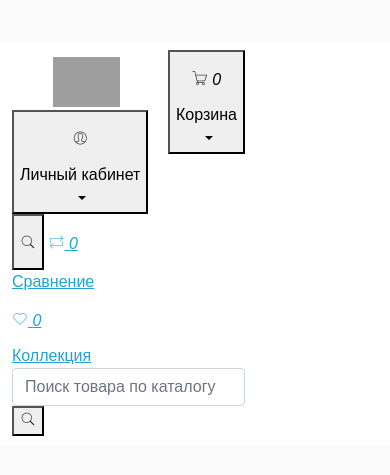
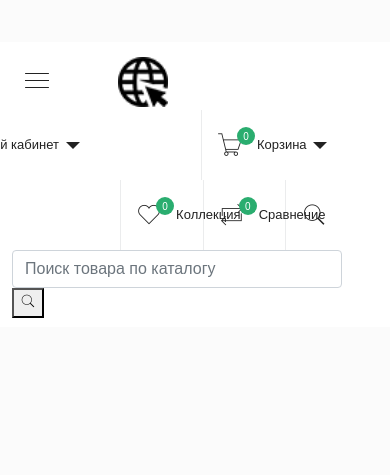
Before and after one commit to WizardsNo/Site-mg, a Django app: page / in a window 390 px wide. Shown: the top 475 px of the page. Run offline with Django 3.2, Linux system fonts and the light colour scheme; some libraries are stand-ins or nearby versions; grey boxes are pictures that could not be loaded.

Commit message:
ver_0.0.6 css file + icon fix

```diff
--- a/main/static/css/style.css
+++ b/main/static/css/style.css
@@ -27,6 +27,13 @@ a.city.select           {   font-weight: bold;color: #FFFFFF; font-size: 12px;
 #top-menu .menu-left>li {   margin-right:19px;  }
 #top-menu .menu-right>li{   margin-left:19px;   }
 /**/
+.icon-btn-menu                          {   font-size:26px;color:#222;position:relative;display:flex;float:right;height:70px;padding:5px 15px;
+                                            background:none;border:none;align-items:center;border-left:1px solid#ebeced;text-decoration:none;}
+.icon-btn-menu .text                    {   font-size:13px;margin-left:14px;color: #222;font-weight: 500;}
+.icon-btn-menu .count                   {   background:#2aad6f;width:18px;height:18px;display:block;border-radius:50%;color:#fff;
+                                            font-size:10px;text-align:center;line-height:20px;position:absolute;top:17px;left:35px;font-style:inherit;
+                                            font-family: 'Montserrat', sans-serif;}
+.icon-btn-menu:hover                    {   background:#fbfbfb;}
 #cart                                   {   float:right; position:relative;  }
 #cart > .btn                            {   font-size:12px; line-height:18px;color:#FFF; }
 #cart.open > .btn                       {   background-image:none; background-color:#FFFFFF;
@@ -64,6 +71,17 @@ a.city.select           {   font-weight: bold;color: #FFFFFF; font-size: 12px;
                             -o-transition:.5s ease-in-out;
                             transition:.5s ease-in-out;cursor:pointer;display:none;float:right;
                             background:#fff;border-radius:50%;                                              }
+#sidebar-btn span       {   display:block;position:absolute;height:1px;width:24px;background:#222;border-radius:9px;opacity:1;left:13px;
+                            -webkit-transform:rotate(0deg);
+                            -moz-transform:rotate(0deg);
+                            -o-transform:rotate(0deg);transform:rotate(0deg);
+                            -webkit-transition:.25s ease-in-out;-moz-transition:.25s ease-in-out;
+                            -o-transition:.25s ease-in-out;
+                            transition:.25s ease-in-out;}
+#sidebar-btn span:nth-child(1){top:18px;}
+#sidebar-btn span:nth-child(2),
+#sidebar-btn span:nth-child(3){top:25px;}
+#sidebar-btn span:nth-child(4){top:32px;}
 /**/
 @keyframes          pulse           {   0%{transform:scale(0.9);opacity:1;}
                                         50%{transform:scale(1);opacity:1;}
@@ -139,6 +157,7 @@ a.city.select           {   font-size: 11px;    }
 }
 
 @media(max-width:1200px){
+#sidebar-btn{display:block;}
 .menu-right li > a:hover{   text-decoration:none; color:#fff!important; background:#6e419e;          }
 .nav > li > a           {   color:#222; padding:10px 15px; font-size:14px; font-family:'Ultima Pro';
                             text-transform:uppercase; font-weight:800;                               }
--- a/main/templates/main/index.html
+++ b/main/templates/main/index.html
@@ -77,7 +77,7 @@
                             <span></span>
                             <span></span>
                         </div>
-                        <a href="{% static 'img/Clip.png' %}"><img src="Clip" alt="Clip" title="Clip" class="img-responsive"></a>
+                        <a href="{% static 'img/Clip.png' %}"><img src="{% static 'img/Clip.png' %}" alt="{% static 'img/Clip.png' %}" title="Clip.png" class="img-responsive"></a>
                     </div>
                     <div id="cart">
                         <button type="button" data-toggle="dropdown" class="icon-btn-menu dropdown-toggle">
```
